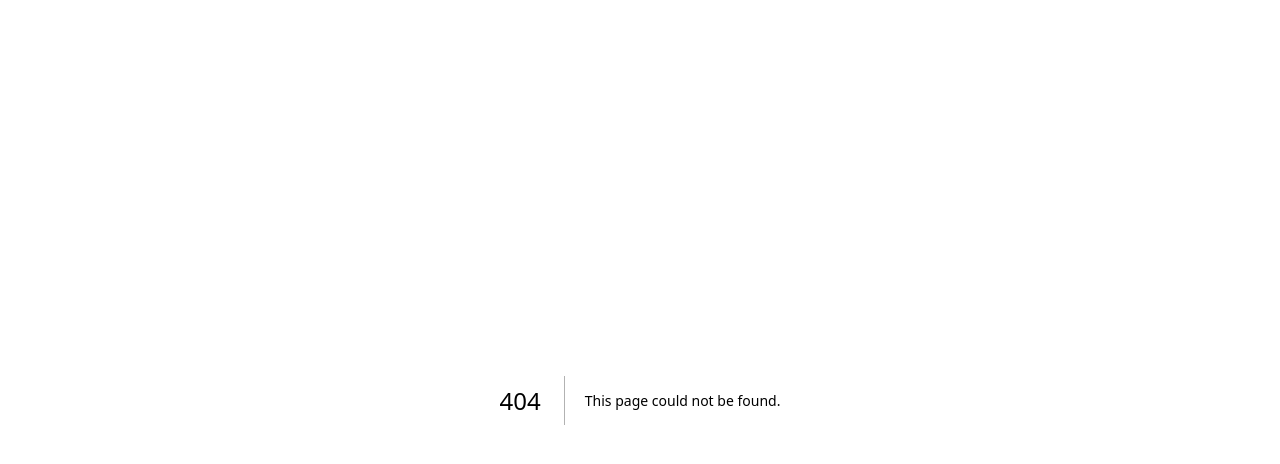
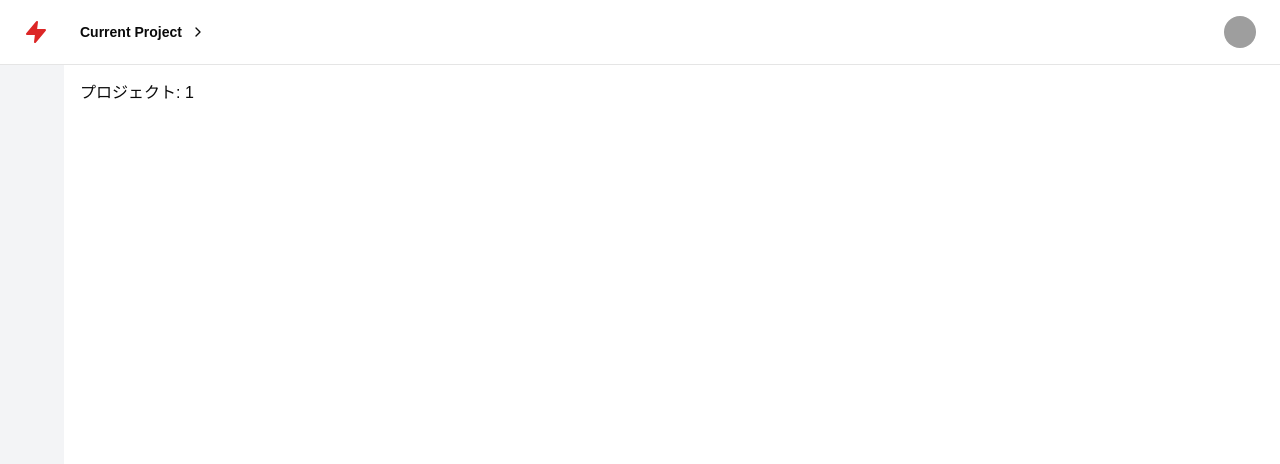
Before and after one commit to ishotinc/timetask-lp, a Next.js app: page /project/1 in a window 1280 px wide. Before the commit this address had no page. Shown: the top 464 px of the page. Built offline with nearby package versions, Linux system fonts and the light colour scheme; grey boxes are pictures that could not be loaded.

Commit message:
プロジェクトページにダイナミックルーティングを採用

```diff
--- a/app/_components/templates/login.tsx
+++ b/app/_components/templates/login.tsx
@@ -24,7 +24,7 @@ export default function LoginForm() {
     if (result?.error) {
       setError(result.error);
     } else {
-      router.push("/project-list");
+      router.push("/project");
     }
   }
 
--- a/app/_components/templates/project-list.tsx
+++ b/app/_components/templates/project-list.tsx
@@ -37,7 +37,6 @@ export function ProjectList() {
   const router = useRouter();
 
   const handleProjectClick = (projectId: string) => {
-    projectId = "";
     router.push(`/project/${projectId}`);
   };
   return (
--- a/app/_components/templates/project.tsx
+++ b/app/_components/templates/project.tsx
@@ -1,5 +1,5 @@
 "use client";
 
-export function Project() {
-  return <div>Project</div>;
+export function Project({ projectId }: { projectId: string }) {
+  return <div>プロジェクト: {projectId}</div>;
 }
--- a/app/project-list/layout.tsx
+++ /dev/null
@@ -1,35 +0,0 @@
-import type { Metadata } from "next";
-import localFont from "next/font/local";
-import "../globals.css";
-
-const geistSans = localFont({
-  src: "../fonts/GeistVF.woff",
-  variable: "--font-geist-sans",
-  weight: "100 900",
-});
-const geistMono = localFont({
-  src: "../fonts/GeistMonoVF.woff",
-  variable: "--font-geist-mono",
-  weight: "100 900",
-});
-
-export const metadata: Metadata = {
-  title: "Create Next App",
-  description: "Generated by create next app",
-};
-
-export default function RootLayout({
-  children,
-}: Readonly<{
-  children: React.ReactNode;
-}>) {
-  return (
-    <html lang="en">
-      <body
-        className={`${geistSans.variable} ${geistMono.variable} antialiased`}
-      >
-        {children}
-      </body>
-    </html>
-  );
-}
--- a/app/project-list/page.tsx
+++ /dev/null
@@ -1,5 +0,0 @@
-import { ProjectList } from "@/app/_components/templates/project-list";
-
-export default function Page() {
-  return <ProjectList />;
-}
--- /dev/null
+++ b/app/project/[projectid]/page.tsx
@@ -0,0 +1,5 @@
+import { Project } from "@/app/_components/templates/project";
+
+export default function Page({ params }: { params: { projectid: string } }) {
+  return <Project projectId={params.projectid} />;
+}
--- a/app/project/layout.tsx
+++ b/app/project/layout.tsx
@@ -1,23 +1,34 @@
 import type { Metadata } from "next";
-import { Inter } from "next/font/google";
+import localFont from "next/font/local";
 import "../globals.css";
 import Dashboard from "@/app/_components/templates/Dashboard";
 
-const inter = Inter({ subsets: ["latin"] });
+const geistSans = localFont({
+  src: "../fonts/GeistVF.woff",
+  variable: "--font-geist-sans",
+  weight: "100 900",
+});
+const geistMono = localFont({
+  src: "../fonts/GeistMonoVF.woff",
+  variable: "--font-geist-mono",
+  weight: "100 900",
+});
 
 export const metadata: Metadata = {
-  title: "Your App Name",
-  description: "Your app description",
+  title: "Create Next App",
+  description: "Generated by create next app",
 };
 
 export default function RootLayout({
   children,
-}: {
+}: Readonly<{
   children: React.ReactNode;
-}) {
+}>) {
   return (
     <html lang="en">
-      <body className={inter.className}>
+      <body
+        className={`${geistSans.variable} ${geistMono.variable} antialiased`}
+      >
         <Dashboard>{children}</Dashboard>
       </body>
     </html>
--- a/app/project/page.tsx
+++ b/app/project/page.tsx
@@ -1,5 +1,5 @@
-import { Project } from "@/app/_components/templates/project";
+import { ProjectList } from "@/app/_components/templates/project-list";
 
 export default function Page() {
-  return <Project />;
+  return <ProjectList />;
 }
--- a/hooks/actions.ts
+++ b/hooks/actions.ts
@@ -7,7 +7,7 @@ export async function login(formData: FormData) {
   const password = formData.get("password");
 
   if (email === "test@mail.com" && password === "test") {
-    redirect("/project-list");
+    redirect("/project");
   }
 
   return { error: "Invalid credentials" };
```
